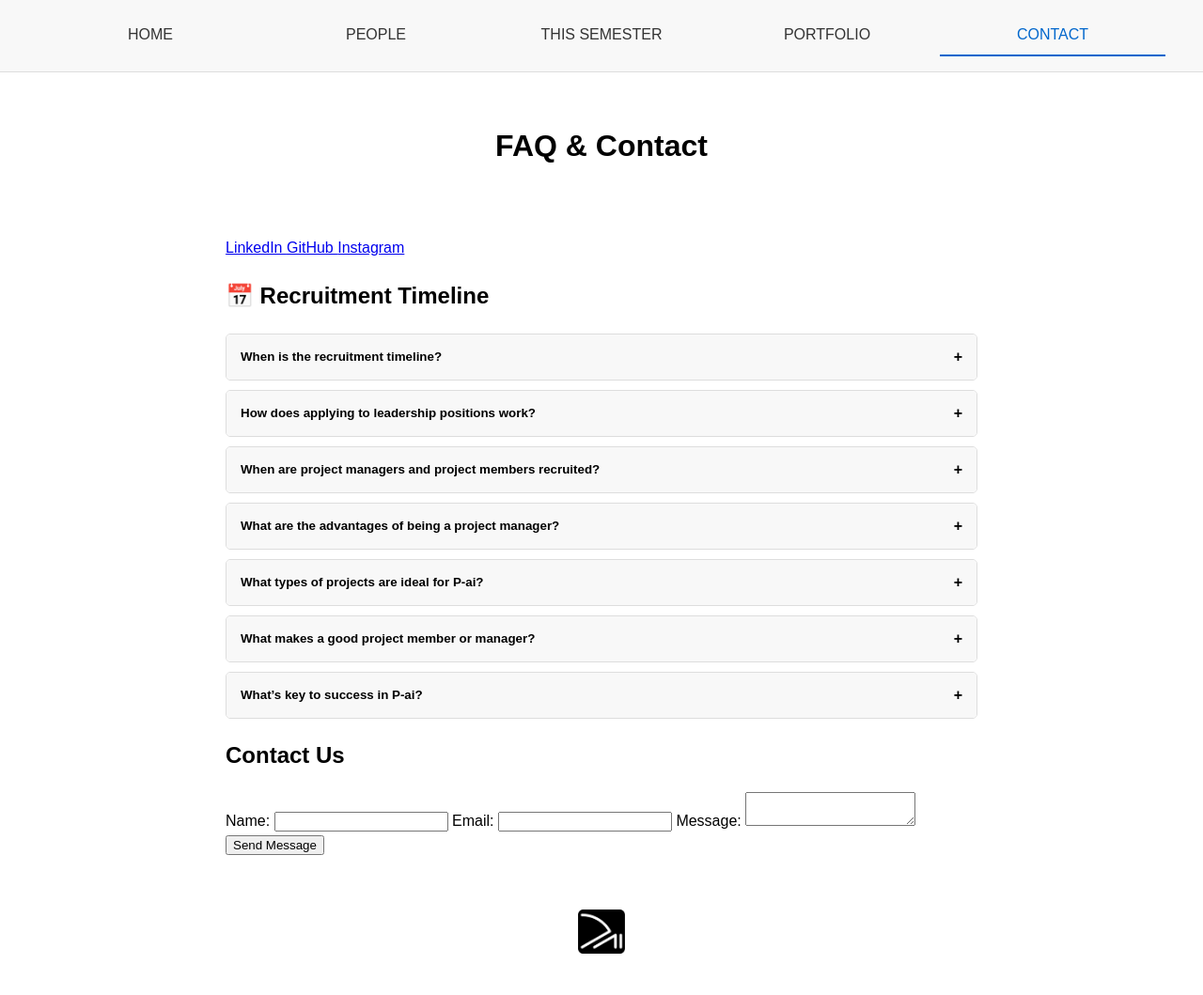
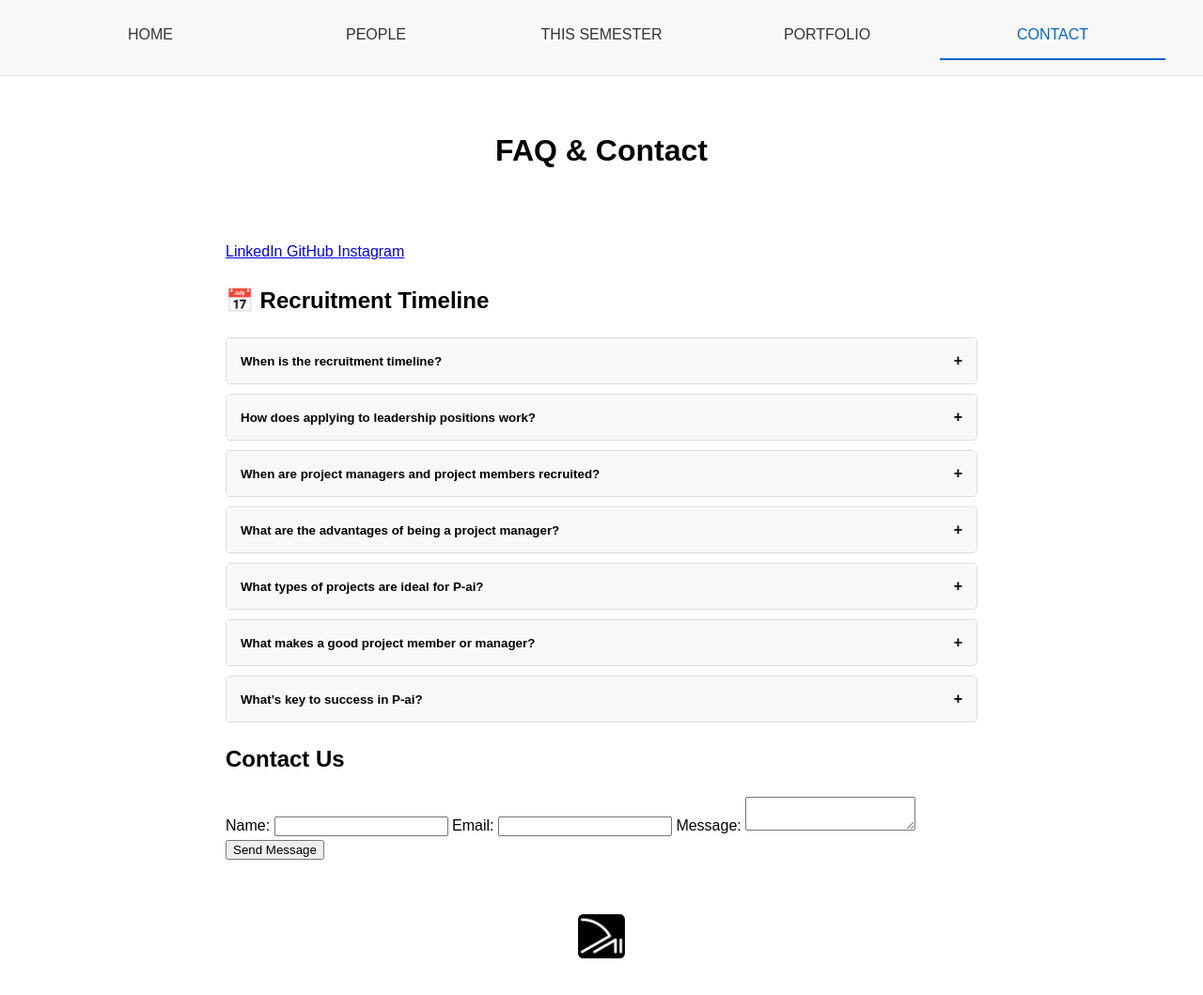
Before and after one commit to asyalyu/pai, a Jekyll site: the page built from faq.html, in a window 1280 px wide and 1060 px high. Shown: the whole window at 94% size. Built offline with Jekyll 4.4.1, drawn with Linux system fonts in a browser that asks for light colours.

Commit message:
line in nav bar

```diff
--- a/assets/css/main.css
+++ b/assets/css/main.css
@@ -49,7 +49,7 @@
 
   .nav-item.active .nav-link {
     color: #0066cc;
-    border-bottom: 2px solid #0066cc;
+
   }
 
   /* Page Header */
@@ -414,10 +414,10 @@
   text-decoration: none;
   color: #333;
   font-weight: 500;
-  padding: 0.5rem 0;
+  padding: 0.5rem 0 0.8rem; /* ← Adds space for underline */
   display: block;
+  position: relative; /* ← Needed for pseudo-element */
 }
-
 .nav-link:hover {
   color: #0066cc;
 }
```
